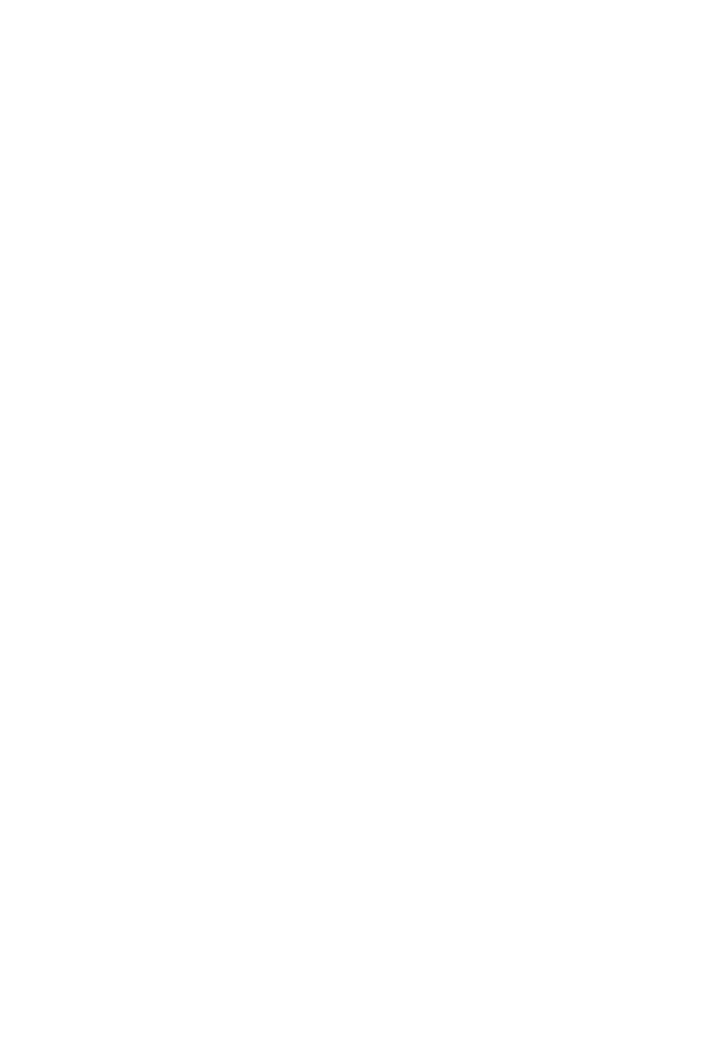
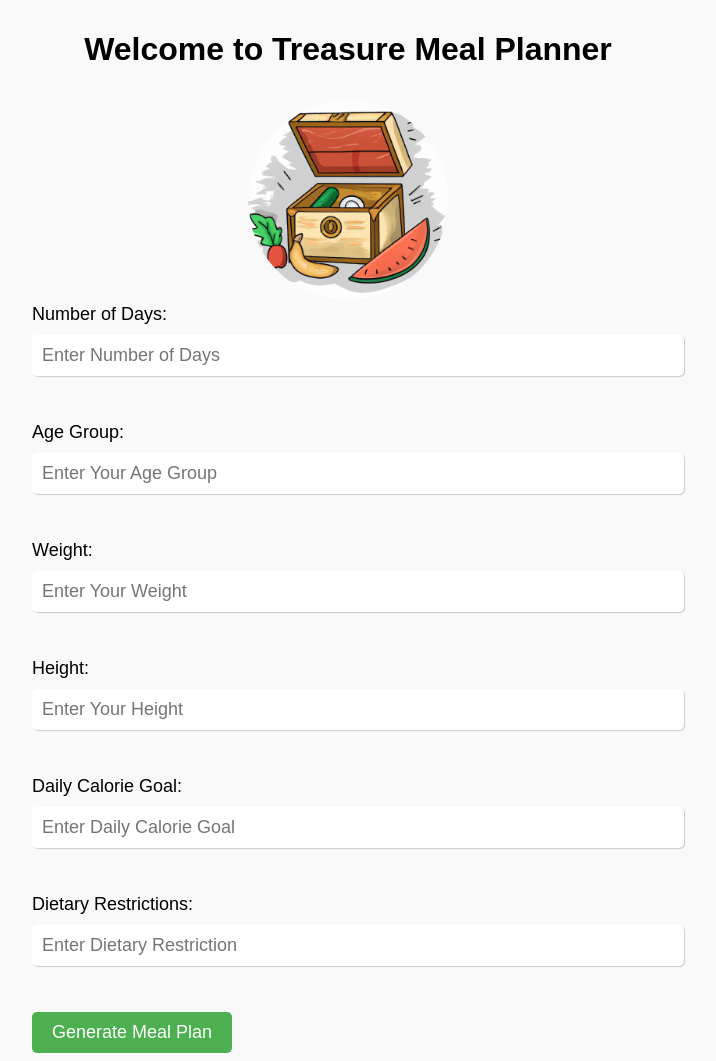
Before and after one commit to Jay-Sung-Lim/Treasure-Meal-Planner, a plain HTML site: page Frontend/index.html in a window 1280 px wide. Shown: the whole page, without its empty margins (292-1008 px from the left). Before the commit the page ends 800 px from the top, so only its background shows below. Drawn offline with Linux system fonts and the light colour scheme.

Commit message:
Add img from Dall-E

```diff
--- a/Frontend/index.html
+++ b/Frontend/index.html
@@ -8,5 +8,32 @@
     <link rel="stylesheet" href="style.css" />
     <script src="script.js" defer></script>
   </head>
-  <body></body>
+  <body>
+    <header>
+      <h1>Welcome to Treasure Meal Planner</h1>
+      <img src="imgs/Food in Treasurebox DALL·E 2023-04-29 12.45.14.png" alt="Food in Treasurebox" />
+    </header>
+
+    <form>
+      <label for="days-input">Number of Days:</label>
+      <input type="text" id="days-input" name="days-input" placeholder="Enter Number of Days" />
+      <br /><br />
+      <label for="age-input">Age Group:</label>
+      <input type="text" id="age-input" name="age-input" placeholder="Enter Your Age Group" />
+      <br /><br />
+      <label for="weight-input">Weight:</label>
+      <input type="text" id="weight-input" name="weight-input" placeholder="Enter Your Weight" />
+      <br /><br />
+      <label for="height-input">Height:</label>
+      <input type="text" id="height-input" name="height-input" placeholder="Enter Your Height" />
+      <br /><br />
+      <label for="calories-input">Daily Calorie Goal:</label>
+      <input type="text" id="calories-input" name="calories-input" placeholder="Enter Daily Calorie Goal" />
+      <br /><br />
+      <label for="restrictions-input">Dietary Restrictions:</label>
+      <input type="text" id="restrictions-input" name="restrictions-input" placeholder="Enter Dietary Restriction" />
+      <br /><br />
+      <button type="submit">Generate Meal Plan</button>
+    </form>
+  </body>
 </html>
--- a/Frontend/script.js
+++ b/Frontend/script.js
@@ -0,0 +1,19 @@
+// Get the form element
+const form = document.querySelector('form');
+
+// Add event listener for form submit
+form.addEventListener('submit', (event) => {
+  // Prevent default form submission
+  event.preventDefault();
+
+  // Get user input values
+  const days = document.getElementById('days-input').value;
+  const age = document.getElementById('age-input').value;
+  const calories = document.getElementById('calories-input').value;
+  const restrictions = document.getElementById('restrictions-input').value;
+
+  // TODO: Generate meal plan based on user input
+
+  // Clear the form inputs
+  form.reset();
+});
--- a/Frontend/style.css
+++ b/Frontend/style.css
@@ -0,0 +1,57 @@
+/* Set default font and background color */
+body {
+  font-family: Arial, sans-serif;
+  background-color: #f9f9f9;
+}
+
+header {
+  text-align: center;
+}
+
+header h1 {
+  padding: 10px 0;
+}
+
+header img {
+  width: 200px;
+  height: 200px;
+  border-radius: 50%;
+}
+
+/* Center the form on the page */
+form {
+  margin: 0 auto;
+  width: 50%;
+}
+
+/* Style the input fields and labels */
+label,
+input {
+  display: block;
+  width: 100%;
+  margin-bottom: 10px;
+  font-size: 18px;
+}
+
+input[type='text'],
+input[type='number'] {
+  padding: 10px;
+  border-radius: 5px;
+  border: none;
+  box-shadow: 1px 1px 1px #ccc;
+}
+
+/* Style the submit button */
+button[type='submit'] {
+  padding: 10px 20px;
+  border-radius: 5px;
+  border: none;
+  background-color: #4caf50;
+  color: white;
+  font-size: 18px;
+  cursor: pointer;
+}
+
+button[type='submit']:hover {
+  background-color: #3e8e41;
+}
```
Also changed, not shown: Frontend/imgs/Food in Treasurebox DALL·E 2023-04-29 12.45.14.png (added), 2 other files.
